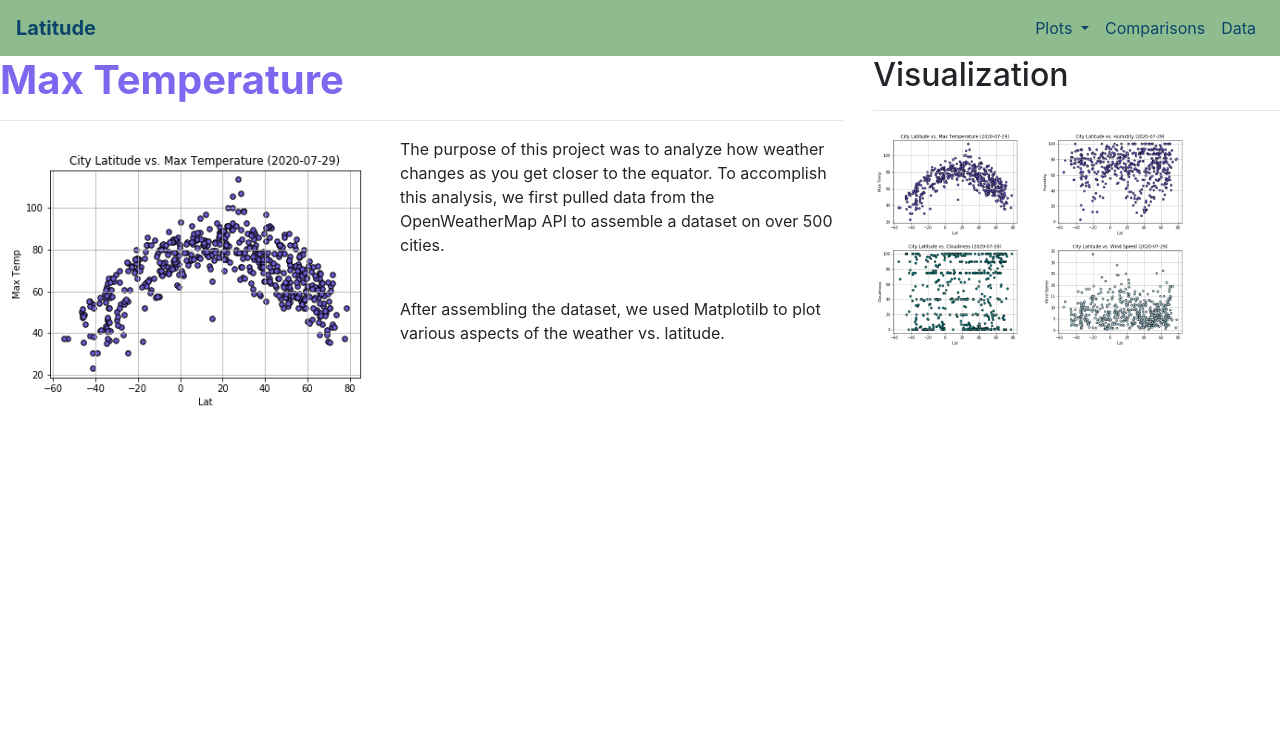
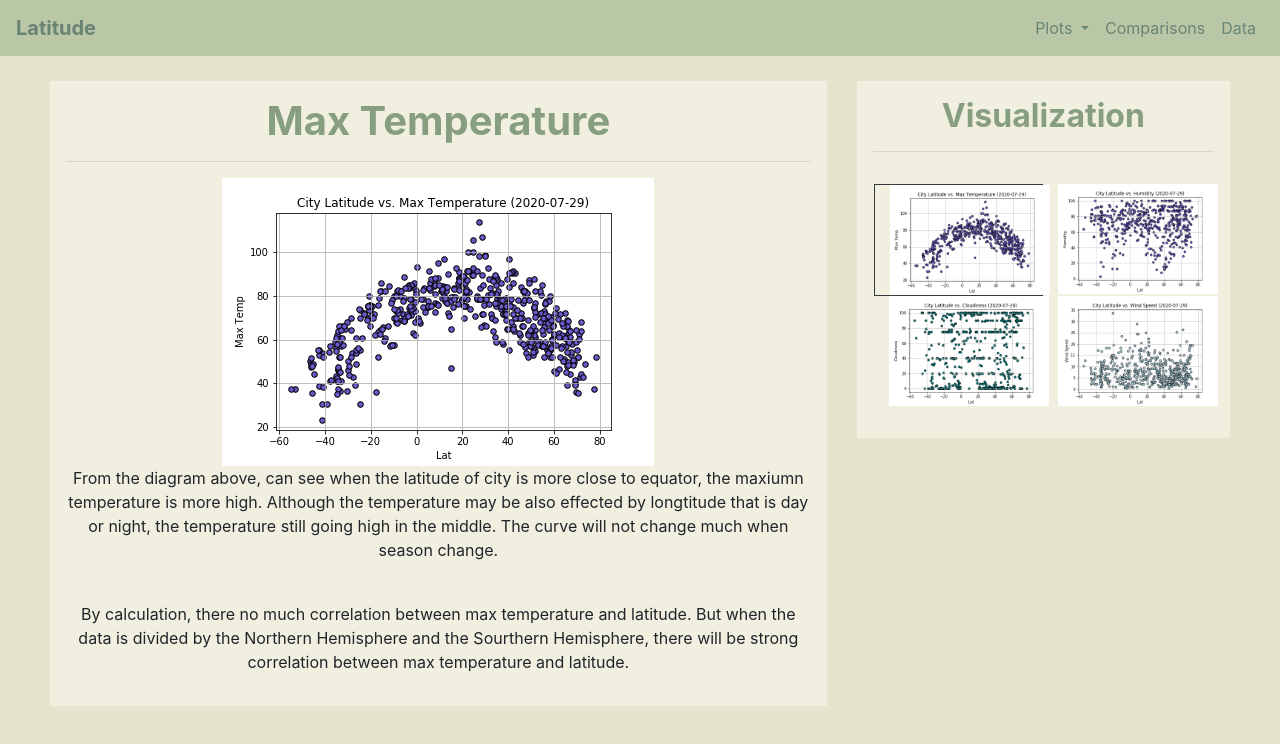
Before and after one commit to CC196/Web-Design-Challenge, a plain HTML site: page WebVisualizations/max_temp.html in a window 1280 px wide. Drawn offline with nearby package versions, Linux system fonts and the light colour scheme.

Commit message:
style, paragraph.

```diff
--- a/WebVisualizations/max_temp.html
+++ b/WebVisualizations/max_temp.html
@@ -39,27 +39,35 @@
         </nav>
 
     <!-- main -->
-    <div class="row justify-content-center">
-        <div class="col-sm-12 col-md-8">
+    <div class="row row-height">
+        <div class="col-sm-12 col-md-8"><div class="main-c p-3">
             <h1>Max Temperature</h1>
             <hr>
-            <img src="Resources\assets\images\Fig1.png" width="400" height="275" align="left">
+            <img src="Resources\assets\images\Fig1.png">
             <p>
-                The purpose of this project was to analyze how weather changes as you get closer to the equator.
-                To accomplish this analysis, we first pulled data from the OpenWeatherMap API to assemble a dataset on over 500 cities.
-
+            From the diagram above, can see when the latitude of city is more close to equator, the maxiumn temperature is more high.
+            Although the temperature may be also effected by longtitude that is day or night, the temperature still going high in the middle.
+            The curve will not change much when season change.
             </p>
             <br>
-            <p>After assembling the dataset, we used Matplotilb to plot various aspects of the weather vs. latitude.</p>
+            <p>By calculation, there no much correlation between max temperature and latitude. But when the data is divided by the Northern Hemisphere and the Sourthern Hemisphere,
+                there will be strong correlation between max temperature and latitude.
+            </p>
 
-        </div>
-        <div class="col-sm-12 col-md-4">
+        </div></div>
+        <div class="col-sm-12 col-md-4"><div class="side-c p-3">
             <h2>Visualization</h2> <hr>
-            <a href="max_temp.html"><img src="Resources\assets\images\Fig1.png" width="160" height="110"></a>
-            <a href="humidity.html"><img src="Resources\assets\images\Fig2.png" width="160" height="110"></a>
-            <a href="cloudiness.html"><img src="Resources\assets\images\Fig3.png" width="160" height="110"></a>
-            <a href="wind_speed.html"><img src="Resources\assets\images\Fig4.png" width="160" height="110"></a>
-        </div>
+            <div class="row p-3">
+            <div class="col-md-6  border border-dark">
+            <a href="max_temp.html"><img src="Resources\assets\images\Fig1.png" width="160" height="110"></a></div>
+            <div class="col-md-6">
+            <a href="humidity.html"><img src="Resources\assets\images\Fig2.png" width="160" height="110"></a></div>
+            <div class="col-md-6">
+            <a href="cloudiness.html" ><img src="Resources\assets\images\Fig3.png" width="160" height="110"></a></div>
+            <div class="col-md-6">
+            <a href="wind_speed.html"><img src="Resources\assets\images\Fig4.png" width="160" height="110"></a></div>
+
+        </div></div></div>
     </div>
 
     <script src="https://code.jquery.com/jquery-3.3.1.slim.min.js" integrity="sha384-q8i/X+965DzO0rT7abK41JStQIAqVgRVzpbzo5smXKp4YfRvH+8abtTE1Pi6jizo" crossorigin="anonymous"></script>
--- a/WebVisualizations/style.css
+++ b/WebVisualizations/style.css
@@ -1,23 +1,46 @@
 /* nav bar */
 .navbar-custom{
-    background-color: darkseagreen;
+    background-color:#BAC7A7;
 }
 
 .navbar-custom .navbar-brand,
 .navbar-custom .navbar-text{
-    color: rgb(10, 68, 107);
+    color: #698474;
+    font-weight: bold;
+}
+.navbar-custom .navbar-toggler{
+    border-color: #e5e4cc;
+    color: #698474;
+}
+
+.nav-link{
+    color: #698474;
+}
+
+body{
+    background-color: #e5e4cc;
+
+}
+
+h1, h2, h3{
+    color: #889E81;
     font-weight: bold;
 }
 
-.nav-link{
-    color: rgb(10, 68, 107);
+.row{
+    padding:50px
 }
 
-body{
-
+.side-c{
+    background-color: #f0efe0;
+}
+.main-c{
+    background-color: #f0efe0;
+    height: auto;
 }
 
-h1{
-    color: mediumslateblue;
-    font-weight: bold;
+
+.row-height {
+    text-align: center;
+    padding-top: 25px;
 }
```
Also changed, not shown: WebVisualizations/cloudiness.html (+20 -14 lines), WebVisualizations/comparisons.html (+5 -3 lines), WebVisualizations/humidity.html (+20 -16 lines), WebVisualizations/landing.html (+20 -5 lines), WebVisualizations/wind_speed.html (+19 -13 lines).
